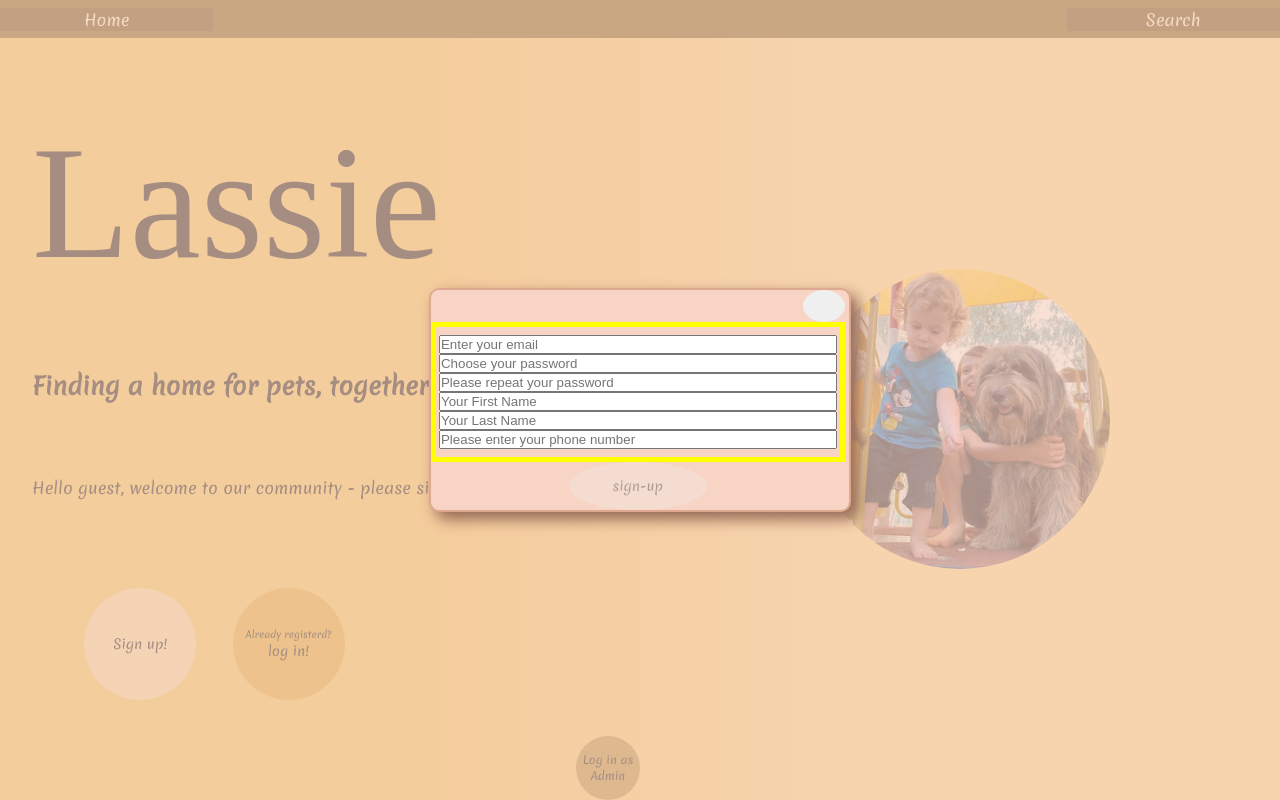
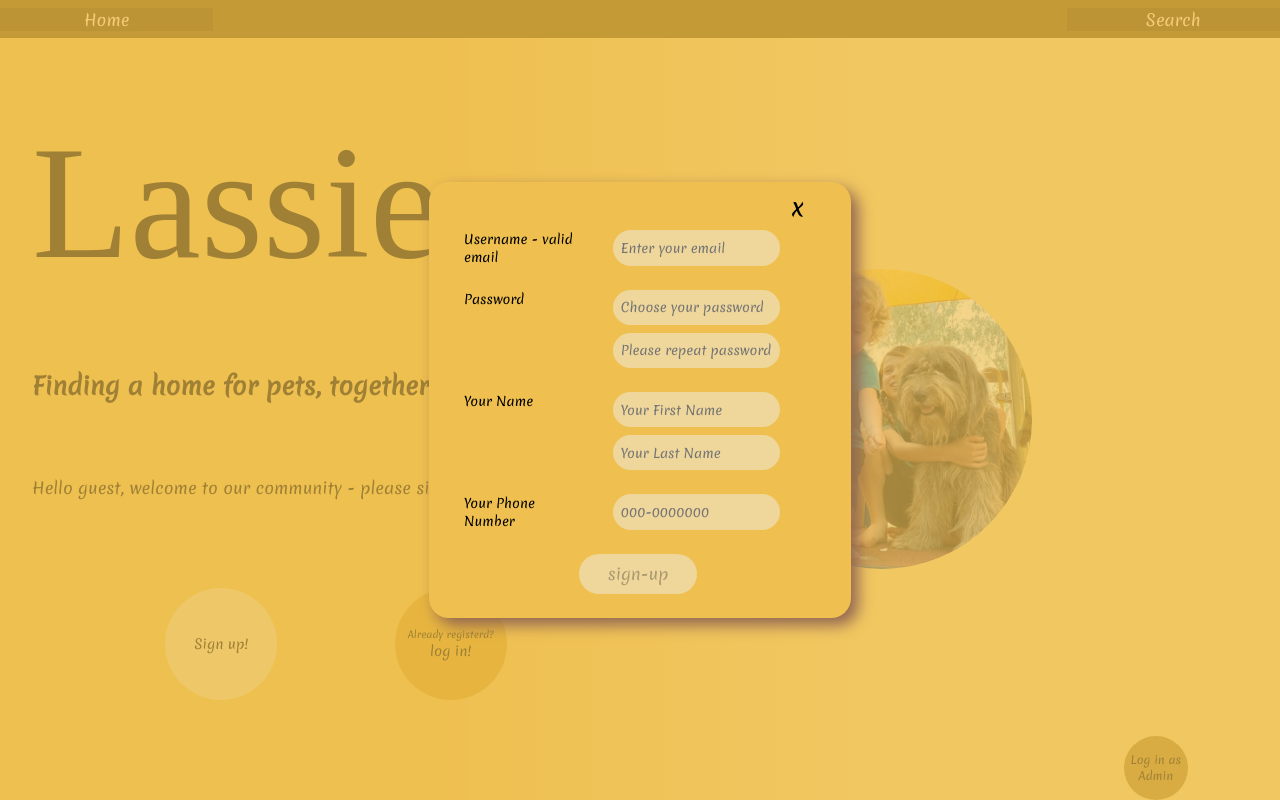
Before and after one commit to mark-itc/pat-addoption-ZeevGinzburg, a React (Create React App) app in the folder Frontend/pet-addoption-platform-zeev/: page / in a window 1280 px wide. Both pictures are taken after a click on the button "Sign up!". Built offline with nearby package versions, Linux system fonts and the light colour scheme; a web font is replaced by a local one.

Commit message:
form modal's CSS

```diff
--- a/Frontend/pet-addoption-platform-zeev/src/UIkit/elements/buttons.css
+++ b/Frontend/pet-addoption-platform-zeev/src/UIkit/elements/buttons.css
@@ -7,6 +7,17 @@
     border-radius: 50%;
     font-family: 'Merienda', cursive;
     border: 0px;
+
+ }
+
+ button.regular-button.x {
+    border-radius: 50%;
+    font-family: 'Merienda', cursive;
+    font-size: 1.5rem;
+    border: 0px;
+    color: black;
+    background-color: inherit;
+
 
  }
 
--- a/Frontend/pet-addoption-platform-zeev/src/UIkit/elements/form.css
+++ b/Frontend/pet-addoption-platform-zeev/src/UIkit/elements/form.css
@@ -6,7 +6,7 @@ div.form-modal-container {
     height: 100%;
     width: 100%;
     display: flex;
-    background-color: #f8d4c4aa;
+    background-color: #EFC050aa;
   }
 
   div.form-modal-container>form {
@@ -15,15 +15,14 @@ div.form-modal-container {
     display: grid;
     grid-template-rows: 2rem 1fr 3rem;
     grid-template-columns: 33% 33% 23% 10%;
+    padding: 0.5rem 2rem 1rem 2rem;
 
     /* column-gap: 10px; */
     /* row-gap: 2px; */
-
-    background-color: #f8d4c4;
-    border: 2px solid #dfa890;
-    border-radius: 10px;
+    background-color: #EFC050;
+    border-radius: 20px;
     /* display: flex; */
-    flex-direction: column;
+    /* flex-direction: column; */
     box-shadow: 7px 7px 15px 0.1px #906552;
 
 }
@@ -35,18 +34,30 @@ form>.regular-button.x {
     grid-column: 4/4;
 }
 
-form>.regular-button {
+form>.regular-button.inside-form {
     grid-column: 2/2;
+    border-radius: 20px;
+    height: 2.5rem;
+    font-size: 1rem;
+    background-color: #efd69a;
+
+
 }
 form>div.form-modal-content{
-    border: 5px solid yellow;
     grid-column: 1/5;
-    padding: 0.5rem 0.2rem;
+    padding: 0.5rem 0.2rem 0 0.2rem;
+    display: grid;
+    grid-template-rows:  1fr 2fr 2fr 1fr;
+    grid-template-columns: 1fr 2fr;
+    row-gap: 1rem;
+    font-size: 0.8rem;
+}
+div.form-modal-content>div {
     display: flex;
+    align-items: center;
     flex-direction: column;
-    /* justify-content: space-between; */
+}
 
-}
   .main-form {
     flex-direction: column;
     margin-top: 1.5rem;
--- a/Frontend/pet-addoption-platform-zeev/src/UIkit/elements/inputs.css
+++ b/Frontend/pet-addoption-platform-zeev/src/UIkit/elements/inputs.css
@@ -0,0 +1,11 @@
+input {
+    background-color: #efd69a;
+    border: none;
+    border-radius: 20px;
+    height: 2.2rem;
+    width: fit-content;
+    padding: 0.2rem 0.5rem;
+    font-family: 'Merienda', cursive;
+    font-size: 0.8rem;
+    margin-bottom: 0.5rem;
+}
--- a/Frontend/pet-addoption-platform-zeev/src/UIkit/pages/page.css
+++ b/Frontend/pet-addoption-platform-zeev/src/UIkit/pages/page.css
@@ -64,13 +64,19 @@ section.left-side .headers{
 
 section.right-side {
     display: flex;
-    align-items: center;
-    justify-content: center;
+    /* align-items:center; */
+    justify-content: space-evenly;
 }
 section.right-side>img {
     border-radius: 50%;
+    align-self: center;
+    justify-self: center;
 }
-
+section.right-side .admin-log-in-box{
+    justify-self: flex-end;
+    align-self: flex-end;
+/* border: 3px solid black; */
+}
 /* nav bar style  */
 nav {
     background-color: #6d4d03;
--- a/Frontend/pet-addoption-platform-zeev/src/components/log-in-admin-form.jsx
+++ b/Frontend/pet-addoption-platform-zeev/src/components/log-in-admin-form.jsx
@@ -96,7 +96,7 @@ function LogInAdminForm(props) {
 
                 </div>
                 <button
-                    className={"regular-button"}
+                    className={"regular-button inside-form"}
 
                     disabled={showMessage}
                     // disabled={!isPasswordCorrect}
--- a/Frontend/pet-addoption-platform-zeev/src/components/log-in-form.jsx
+++ b/Frontend/pet-addoption-platform-zeev/src/components/log-in-form.jsx
@@ -3,6 +3,8 @@ import { useContext } from "react";
 
 import OpenModalButton from "./open-modal-button";
 import '../UIkit/elements/form.css';
+import '../UIkit/elements/buttons.css';
+import '../UIkit/elements/inputs.css';
 
 function LogInForm(props) {
     const { openCloseModalClick, action, changeLogInStatus, logInUser, setCurrentUser } = props;
@@ -40,7 +42,6 @@ function LogInForm(props) {
             setShowMessage(true);
         }
         else {
-
             changeLogInStatus(true);
             setCurrentUser(loginFetchResult);
             setIsPasswordCorrect(true);
@@ -60,21 +61,25 @@ function LogInForm(props) {
     return (
         <div className="form-modal-container">
             <form>
-                {/* <div className="form-modal-header"> */}
                 <OpenModalButton openCloseModalClick={openCloseModalClick} action="x" />
-                {/* </div> */}
+
                 <div className="form-modal-content">
-                    {/* insert labels */}
+                    <label htmlFor="email">Username - valid email</label>
+                    <div>
                         <input type='email'
                             placeholder='Enter your email'
                             value={userEmail}
                             onChange={changeUserEmail}
                         />
+                    </div>
+                    <label htmlFor="password">Password</label>
+                    <div>
                         <input type='password'
                             placeholder='Enter your password'
                             value={userPassword}
                             onChange={changeUserPassword}
                         />
+                    </div>
                     <div className="log-in-message">
                         <p>{showMessage ? incorrectPasswordMessage : ""}  </p>
 
@@ -82,8 +87,8 @@ function LogInForm(props) {
                     </div>
                 </div>
                 <button
-                    className={"regular-button"}
-                    disabled={showMessage}
+                    className={"regular-button inside-form"}
+                    disabled={userEmail.length == 0 || userPassword.length == 0 || showMessage}
                     // disabled={!isPasswordCorrect}
                     onClick={logIn}>
                     {action}
--- a/Frontend/pet-addoption-platform-zeev/src/components/log-in-sign-up-modal.jsx
+++ b/Frontend/pet-addoption-platform-zeev/src/components/log-in-sign-up-modal.jsx
@@ -4,7 +4,7 @@ import LogInAdminForm from "./log-in-admin-form";
 
 
 function LogInSignUpModal(props) {
-  let { openCloseModalClick, action, changeLogInStatus, logInUser, changeAdminStatus, setCurrentUser } = props;
+  const { openCloseModalClick, action, changeLogInStatus, logInUser, changeAdminStatus, setCurrentUser } = props;
       return(
       <>
         {(action==="log-in") ?
--- a/Frontend/pet-addoption-platform-zeev/src/components/open-modal-button.jsx
+++ b/Frontend/pet-addoption-platform-zeev/src/components/open-modal-button.jsx
@@ -12,6 +12,9 @@ function OpenModalButton(props) {
         }
         if (action === "log-in-admin") {
             buttonText.main = "Log in as Admin";
+        }
+        if (action === "x") {
+            buttonText.main = "x";
         }
         return buttonText;
 
--- a/Frontend/pet-addoption-platform-zeev/src/components/sign-up-form.jsx
+++ b/Frontend/pet-addoption-platform-zeev/src/components/sign-up-form.jsx
@@ -4,7 +4,7 @@ import { useContext } from "react";
 import OpenModalButton from "./open-modal-button";
 import serverURLContext from "../contexts/url-context";
 import '../UIkit/elements/form.css';
-
+import '../UIkit/elements/inputs.css';
 
 function SignUpForm(props) {
   const { openCloseModalClick, action } = props;
@@ -88,28 +88,37 @@ function SignUpForm(props) {
   return (
     <div className="form-modal-container">
       <form>
-        {/* <div className="form-modal-header"> */}
-          <OpenModalButton openCloseModalClick={openCloseModalClick} action="x" />
-        {/* </div> */}
+
+        <OpenModalButton openCloseModalClick={openCloseModalClick} action="x" />
+
         <div className="form-modal-content">
-          {/* insert labels to the inputs */}
+
+          <label htmlFor="email">Username - valid email</label>
+          <div>
           <input type='email'
             placeholder='Enter your email'
             value={userEmail}
             onChange={changeUserEmail}
           />
+          </div>
+          <label htmlFor="password">Password</label>
+          <div>
           <input type='password'
             placeholder='Choose your password'
             value={userPassword}
             onChange={changeUserPassword}
           />
           <input type='password'
-            placeholder='Please repeat your password'
+            placeholder='Please repeat password'
             value={userPasswordCheck}
             onChange={changeUserPasswordCheck}
           />
+          </div>
+          <label htmlFor="first-name">Your Name</label>
+          <div>
           <input
             type='text'
+            name="first-name"
             placeholder='Your First Name'
             value={userFirstName}
             onChange={changeUserFirstName}
@@ -120,21 +129,26 @@ function SignUpForm(props) {
             value={userLastName}
             onChange={changeUserLastName}
           />
+          </div>
+          <label htmlFor="phone-num">Your Phone Number</label>
+          <div>
           <input
+          name="phone-num"
             type='tel'
-            placeholder='Please enter your phone number'
+            placeholder='000-0000000'
             value={userPhoneNumber}
             onChange={changeUserPhoneNumber}
           />
+          </div>
           <div className="sign-up-message">
             {showMessage ? <p>{message}</p> : ""}
           </div>
         </div>
         <button
-          className={"regular-button"}
+          className={"regular-button inside-form"}
           onClick={signUp}
           disabled={userEmail.length == 0 || userPassword.length == 0 || userPasswordCheck.length == 0 || userFirstName.length == 0 || userLastName.length == 0 || userPhoneNumber.length == 0}>
-         { action}
+          {action}
         </button>
 
       </form>
--- a/Frontend/pet-addoption-platform-zeev/src/pages/homepage.jsx
+++ b/Frontend/pet-addoption-platform-zeev/src/pages/homepage.jsx
@@ -45,9 +45,6 @@ function HomePage(props) {
               <OpenModalButton openCloseModalClick={openCloseModalClick} action="sign-up" />
               <OpenModalButton openCloseModalClick={openCloseModalClick} question="Already registered?" action="log-in" />
             </div>
-            <div className="admin-log-in-box">
-              <OpenModalButton openCloseModalClick={openCloseModalClick} action="log-in-admin" />
-            </div>
           </div>
           : <div>
 
@@ -57,6 +54,9 @@ function HomePage(props) {
       </section>
       <section className="right-side">
         <img src={dogImage} alt="doggie" height="300" widtn="300" />
+            <div className="admin-log-in-box">
+              <OpenModalButton openCloseModalClick={openCloseModalClick} action="log-in-admin" />
+            </div>
       </section>
       {openModal && <LogInSignUpModal openCloseModalClick={openCloseModalClick} action={action} changeLogInStatus={changeLogInStatus} logInUser={logInUser} changeAdminStatus={changeAdminStatus}
         setCurrentUser={setCurrentUser} />}
```
Lines whose indentation alone changed are shown as unchanged.
